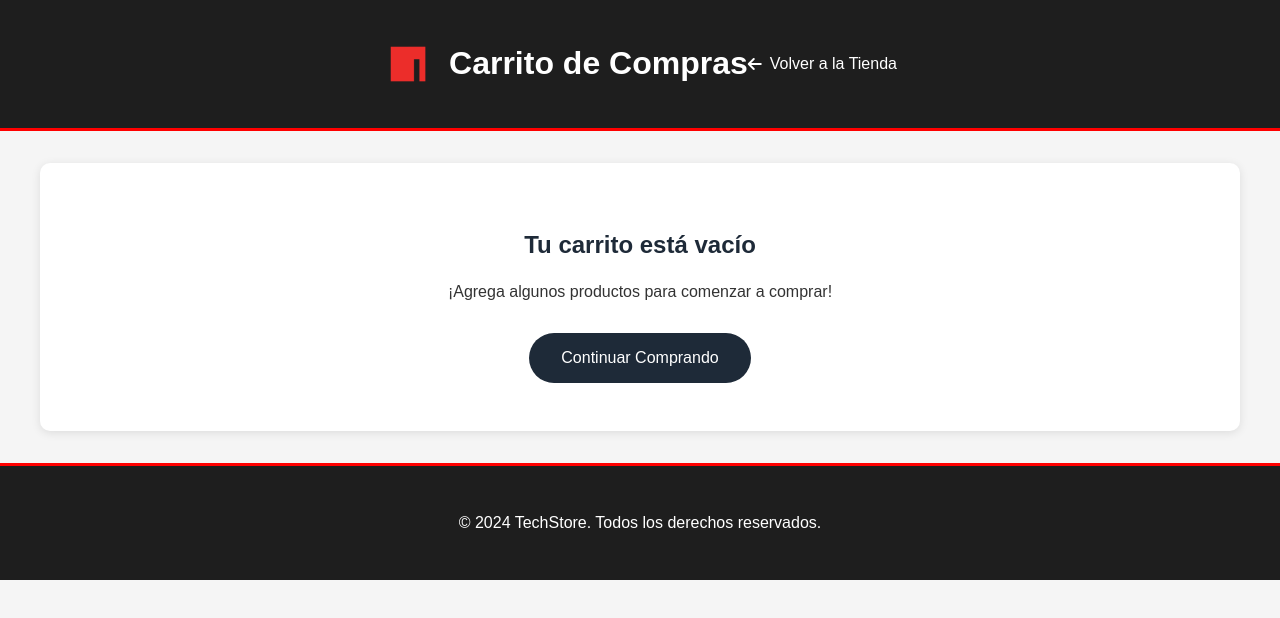
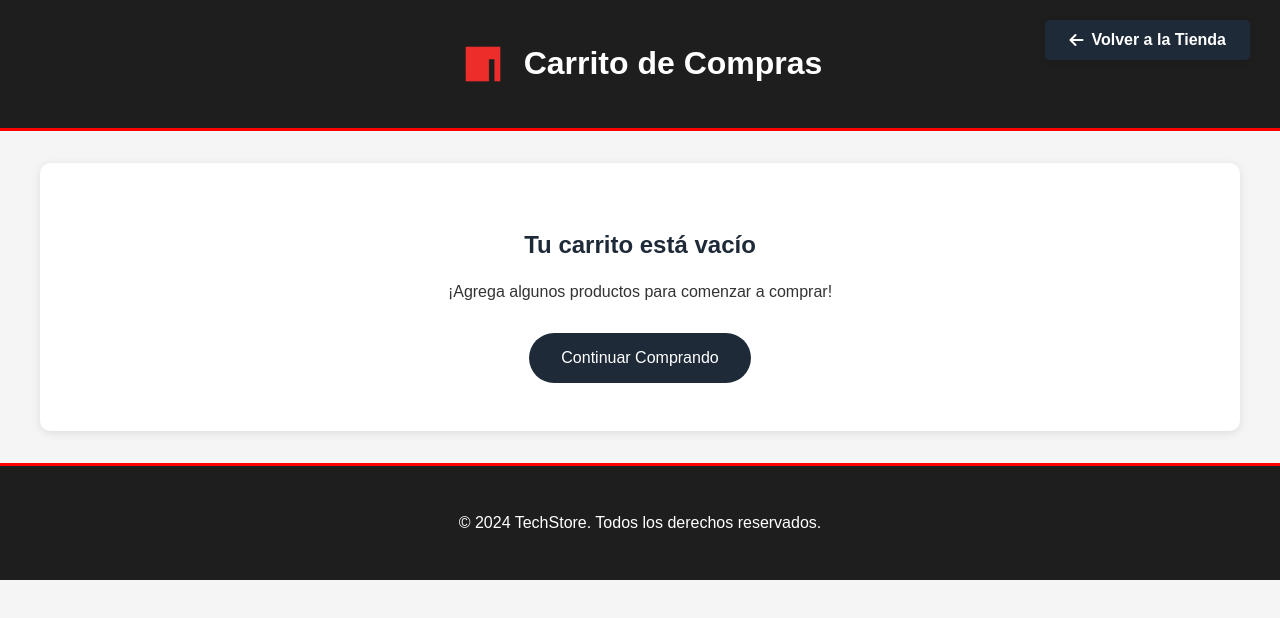
Before and after one commit to dvioy10/dvioy10.github.io, a plain HTML site: page carrito.html in a window 1280 px wide. Drawn offline with Linux system fonts and the light colour scheme.

Commit message:
Add files via upload

```diff
--- a/carrito.css
+++ b/carrito.css
@@ -170,16 +170,33 @@
 }
 
 .back-to-shop {
-    color: white;
-    text-decoration: none;
+    position: absolute;
+    top: 20px;
+    right: 30px;
+    background: #1e2a38;
+    color: #fff;
+    border: none;
+    border-radius: 5px;
+    padding: 0.7em 1.5em;
+    box-shadow: 0 2px 8px rgba(0,0,0,0.08);
+    font-weight: bold;
     display: flex;
     align-items: center;
     gap: 0.5em;
-    transition: opacity 0.3s;
+    transition: background-color 0.3s;
+    z-index: 10;
+    text-decoration: none;
 }
 
 .back-to-shop:hover {
-    opacity: 0.8;
+    background: #2c4056;
+    color: #fff;
+    border: none;
+    text-decoration: none;
+}
+
+header {
+    position: relative;
 }
 
 @media (max-width: 768px) {
--- a/carrito.html
+++ b/carrito.html
@@ -56,6 +56,11 @@
                     <span class="error-message" id="apellido-error"></span>
                 </div>
                 <div class="form-group">
+                    <label for="direccion">Dirección:</label>
+                    <input type="text" id="direccion" name="direccion" required>
+                    <span class="error-message" id="direccion-error"></span>
+                </div>
+                <div class="form-group">
                     <label for="tarjeta">Número de Tarjeta:</label>
                     <input type="text" id="tarjeta" name="tarjeta" maxlength="16" required>
                     <span class="error-message" id="tarjeta-error"></span>
```
